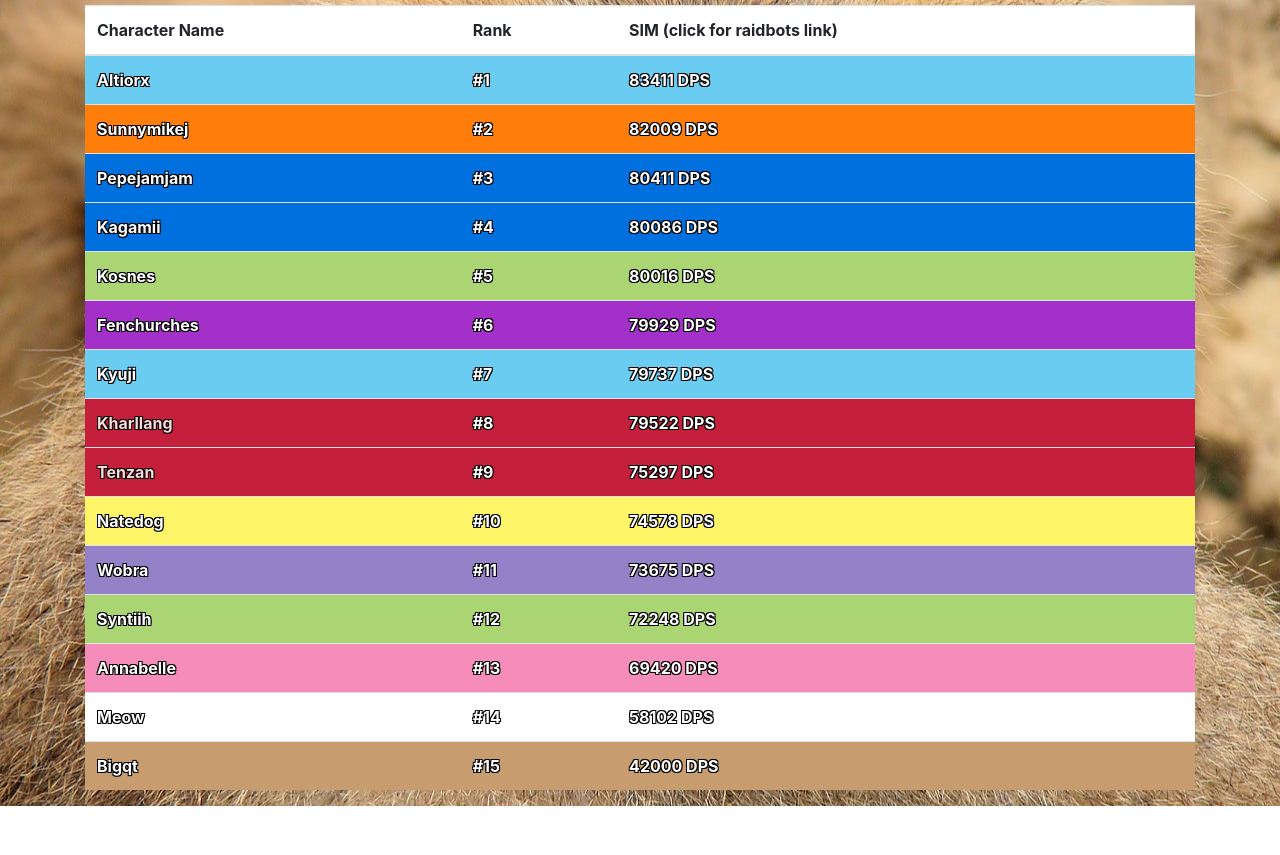
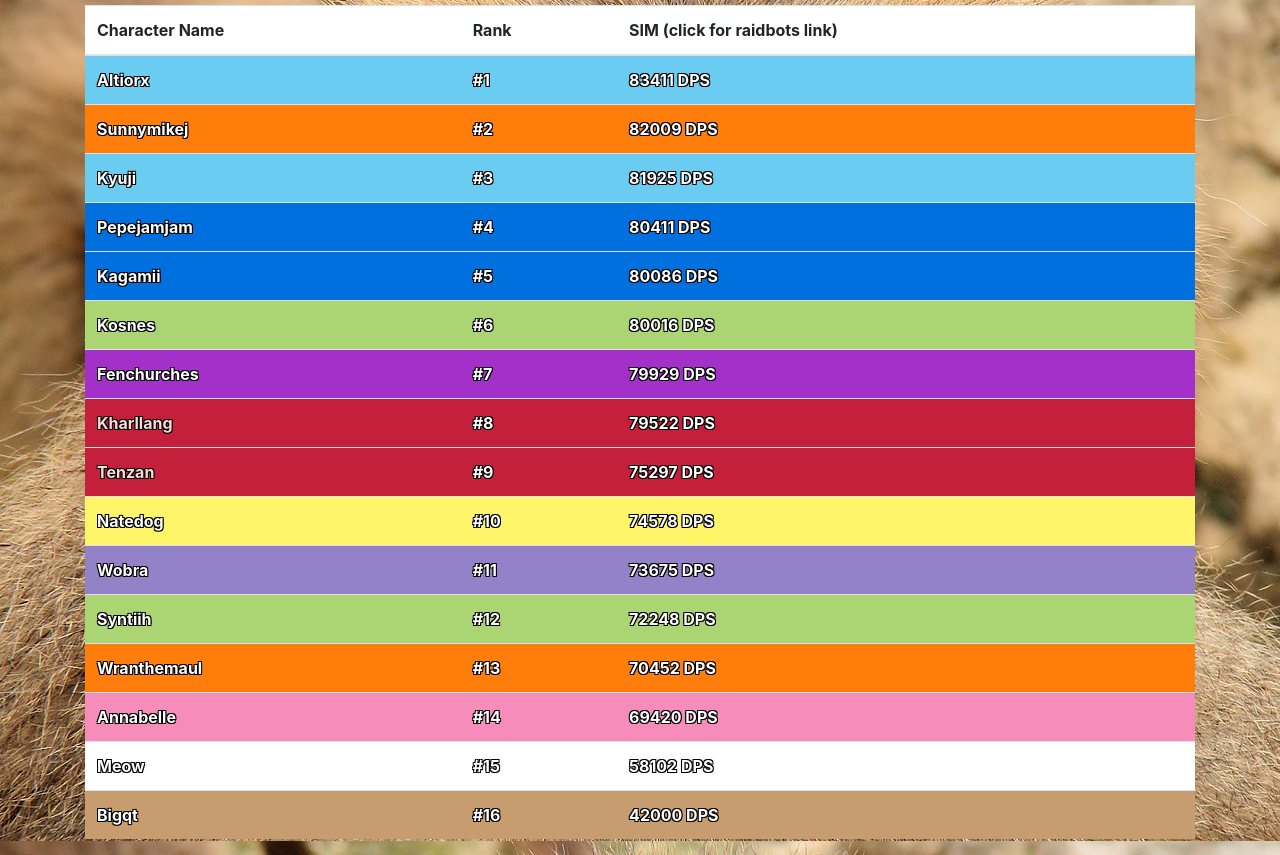
Before and after one commit to KyujiQG/BaboonsSimsRanks, a website: page game/index.html in a window 1280 px wide. Shown: the part 151-1006 px from the top of the page. Before the commit the page ends 957 px from the top, so only its background shows below. Drawn offline with nearby package versions, Linux system fonts and the light colour scheme.

Commit message:
Changes-26.01.2023

```diff
--- a/file.csv
+++ b/file.csv
@@ -1,16 +1,17 @@
 character_name,class,dps,link
 Altiorx,mage,83411,https://www.raidbots.com/simbot/report/4YBFxfXKMJ2WrGZNLgMBtL
 Sunnymikej,druid,82009,https://www.raidbots.com/simbot/report/j5urHUUrfny5h83goAdE3P
+Kyuji,mage,81925,https://www.raidbots.com/simbot/report/cN2VKU7Z8AZdWM6WwRmfjn
 Pepejamjam,shaman,80411,https://www.raidbots.com/simbot/report/eV1UeAwpFNQnWHmrnjUnBV
 Kagamii,shaman,80086,https://www.raidbots.com/simbot/report/iSp5RCnrPLUsNgQfMwKxA6
 Kosnes,hunter,80016,https://www.raidbots.com/simbot/report/oUf45UYe9TXQsD4UNFbFcu
 Fenchurches,demon_hunter,79929,https://www.raidbots.com/simbot/report/gcwayMG7hhPhhmrKTuFNTv
-Kyuji,mage,79737,https://www.raidbots.com/simbot/report/gfYLYubP7zSheQ3BRhQ2qm
 Kharllang,death_knight,79522,https://www.raidbots.com/simbot/report/m2o9Se5YidNfyVDib8pmxH
 Tenzan,death_knight,75297,https://www.raidbots.com/simbot/report/ou9rKLvs7BE68g24oPEJQs
 Natedog,rogue,74578,https://www.raidbots.com/simbot/report/q6eLYA2Wh4cxAgxLnUTswu
 Wobra,warlock,73675,https://www.raidbots.com/simbot/report/5nf8aCuyhv6yrbSpnbu9Jz
 Syntiih,hunter,72248,https://www.raidbots.com/simbot/report/7agfJY9TBhGoZZCN8JYf9F
+Wranthemaul,druid,70452,https://www.raidbots.com/simbot/report/ps8V6wAdapYEw56V8DA6gE
 Annabelle,paladin,69420,https://www.google.com/search?q=ben&rlz=1C1GTPM_enFR915FR915&oq=ben&aqs=chrome..69i57j69i59l3j0i271l3.240j0j7&sourceid=chrome&ie=UTF-8
 Meow,priest,58102,https://www.raidbots.com/simbot/report/9QcpjcnRB8kUqihZHSBDML
 Bigqt,warrior,42000,https://www.raidbots.com/simbot/report/epXAUtZHJLg6rP6StFxS83
--- a/game/index.html
+++ b/game/index.html
@@ -117,35 +117,35 @@ a {
    <td class='DPS'>
       <a href='https://www.raidbots.com/simbot/report/j5urHUUrfny5h83goAdE3P' target='_blank'>82009 DPS</a>
    </td>
+</tr><tr class='mage'>
+   <td class='character-name'>Kyuji</td>
+   <td class='rank'>#3</td>
+   <td class='DPS'>
+      <a href='https://www.raidbots.com/simbot/report/cN2VKU7Z8AZdWM6WwRmfjn' target='_blank'>81925 DPS</a>
+   </td>
 </tr><tr class='shaman'>
    <td class='character-name'>Pepejamjam</td>
-   <td class='rank'>#3</td>
+   <td class='rank'>#4</td>
    <td class='DPS'>
       <a href='https://www.raidbots.com/simbot/report/eV1UeAwpFNQnWHmrnjUnBV' target='_blank'>80411 DPS</a>
    </td>
 </tr><tr class='shaman'>
    <td class='character-name'>Kagamii</td>
-   <td class='rank'>#4</td>
+   <td class='rank'>#5</td>
    <td class='DPS'>
       <a href='https://www.raidbots.com/simbot/report/iSp5RCnrPLUsNgQfMwKxA6' target='_blank'>80086 DPS</a>
    </td>
 </tr><tr class='hunter'>
    <td class='character-name'>Kosnes</td>
-   <td class='rank'>#5</td>
+   <td class='rank'>#6</td>
    <td class='DPS'>
       <a href='https://www.raidbots.com/simbot/report/oUf45UYe9TXQsD4UNFbFcu' target='_blank'>80016 DPS</a>
    </td>
 </tr><tr class='demon_hunter'>
    <td class='character-name'>Fenchurches</td>
-   <td class='rank'>#6</td>
+   <td class='rank'>#7</td>
    <td class='DPS'>
       <a href='https://www.raidbots.com/simbot/report/gcwayMG7hhPhhmrKTuFNTv' target='_blank'>79929 DPS</a>
-   </td>
-</tr><tr class='mage'>
-   <td class='character-name'>Kyuji</td>
-   <td class='rank'>#7</td>
-   <td class='DPS'>
-      <a href='https://www.raidbots.com/simbot/report/gfYLYubP7zSheQ3BRhQ2qm' target='_blank'>79737 DPS</a>
    </td>
 </tr><tr class='death_knight'>
    <td class='character-name'>Kharllang</td>
@@ -177,21 +177,27 @@ a {
    <td class='DPS'>
       <a href='https://www.raidbots.com/simbot/report/7agfJY9TBhGoZZCN8JYf9F' target='_blank'>72248 DPS</a>
    </td>
+</tr><tr class='druid'>
+   <td class='character-name'>Wranthemaul</td>
+   <td class='rank'>#13</td>
+   <td class='DPS'>
+      <a href='https://www.raidbots.com/simbot/report/ps8V6wAdapYEw56V8DA6gE' target='_blank'>70452 DPS</a>
+   </td>
 </tr><tr class='paladin'>
    <td class='character-name'>Annabelle</td>
-   <td class='rank'>#13</td>
+   <td class='rank'>#14</td>
    <td class='DPS'>
       <a href='https://www.google.com/search?q=ben&rlz=1C1GTPM_enFR915FR915&oq=ben&aqs=chrome..69i57j69i59l3j0i271l3.240j0j7&sourceid=chrome&ie=UTF-8' target='_blank'>69420 DPS</a>
    </td>
 </tr><tr class='priest'>
    <td class='character-name'>Meow</td>
-   <td class='rank'>#14</td>
+   <td class='rank'>#15</td>
    <td class='DPS'>
       <a href='https://www.raidbots.com/simbot/report/9QcpjcnRB8kUqihZHSBDML' target='_blank'>58102 DPS</a>
    </td>
 </tr><tr class='warrior'>
    <td class='character-name'>Bigqt</td>
-   <td class='rank'>#15</td>
+   <td class='rank'>#16</td>
    <td class='DPS'>
       <a href='https://www.raidbots.com/simbot/report/epXAUtZHJLg6rP6StFxS83' target='_blank'>42000 DPS</a>
    </td>
```
